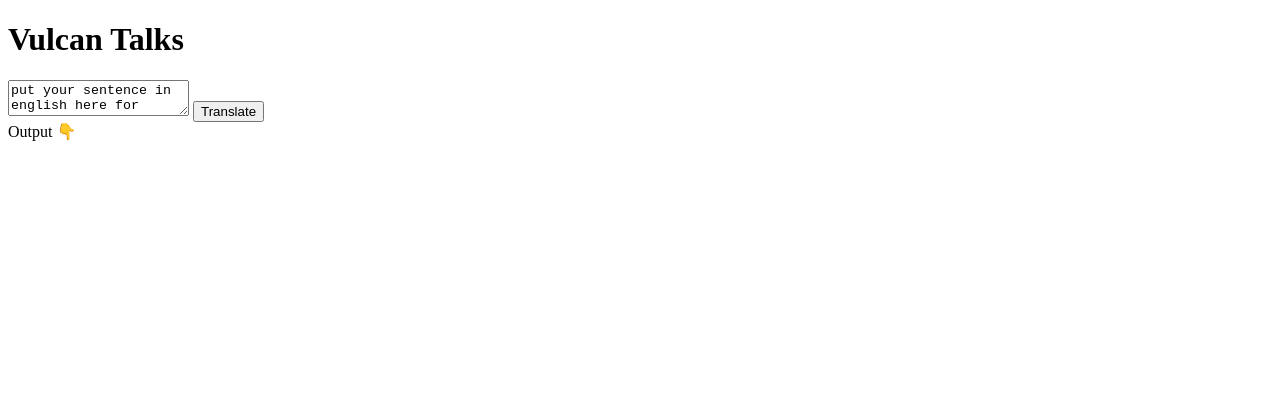
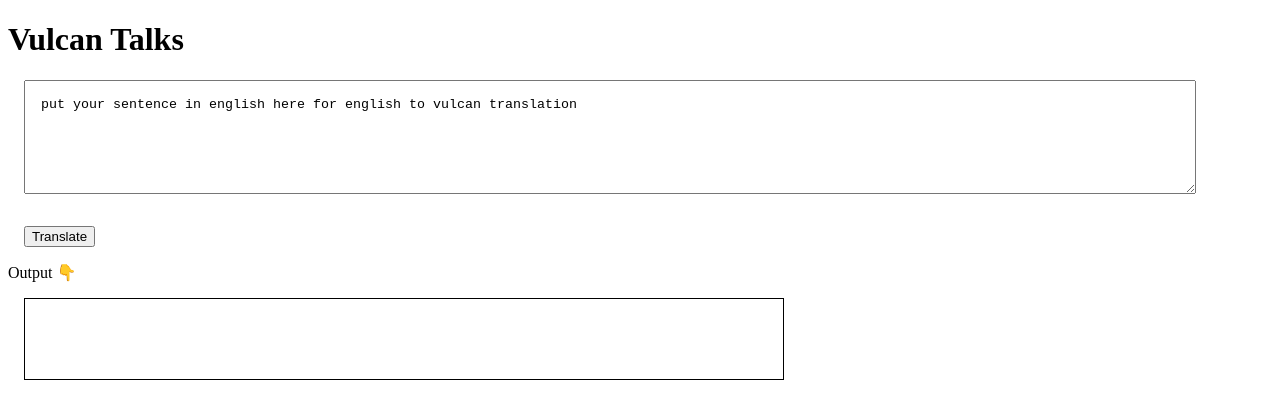
Before and after one commit to Nishant-96/Vulcan-Translator, a plain HTML site: page index.html in a window 1280 px wide. Drawn offline with Linux system fonts and the light colour scheme.

Commit message:
Updated: basic styling index.html

```diff
--- a/index.html
+++ b/index.html
@@ -5,16 +5,36 @@
     <meta http-equiv="X-UA-Compatible" content="IE=edge">
     <meta name="viewport" content="width=device-width, initial-scale=1.0">
     <title>Vulcan Translator</title>
+    <style>
+        textarea{
+            width:90%;
+            height:10vh;
+            display: block;
+            margin: 1rem;
+            padding: 1rem;
+        }
+        button{
+            margin:1rem;
+        }
+        #outputBox{
+            border: 1px solid black;
+            width:60%;
+            height:10vh;
+            margin: 1rem;
+            padding: 1 rem;
+        }
+
+    </style>
 
 </head>
 <body>
     <h1>Vulcan Talks</h1>
-    <textarea>put your sentence in english here for english to vulcan translation</textarea>
+    <textarea id="text-input">put your sentence in english here for english to vulcan translation</textarea>
     <button>Translate</button>
 
 
     <div>Output 👇</div>
     <div id="outputBox"></div>
-
+    <script src="app.js" type="text/javascript"></script>
 </body>
 </html>
```
